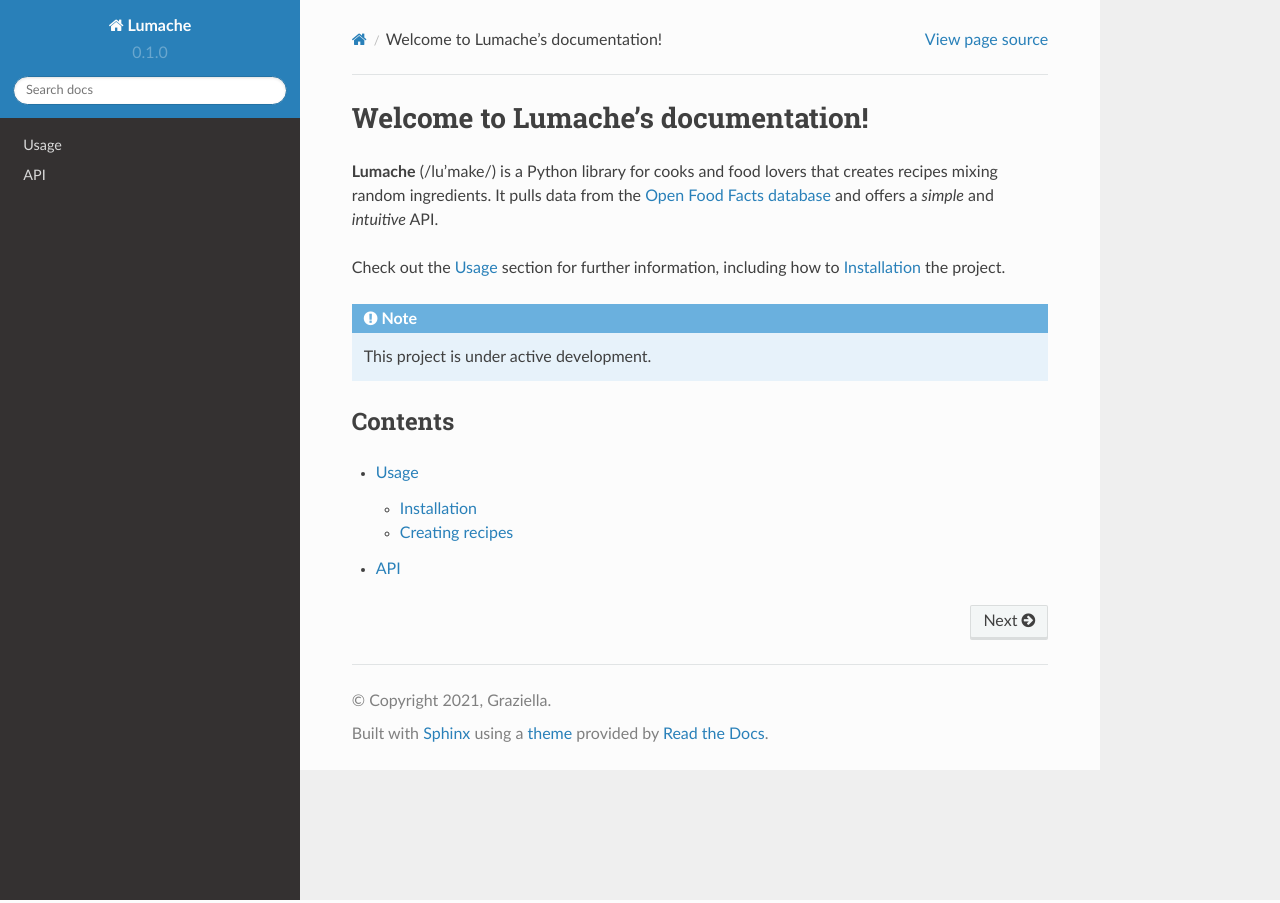
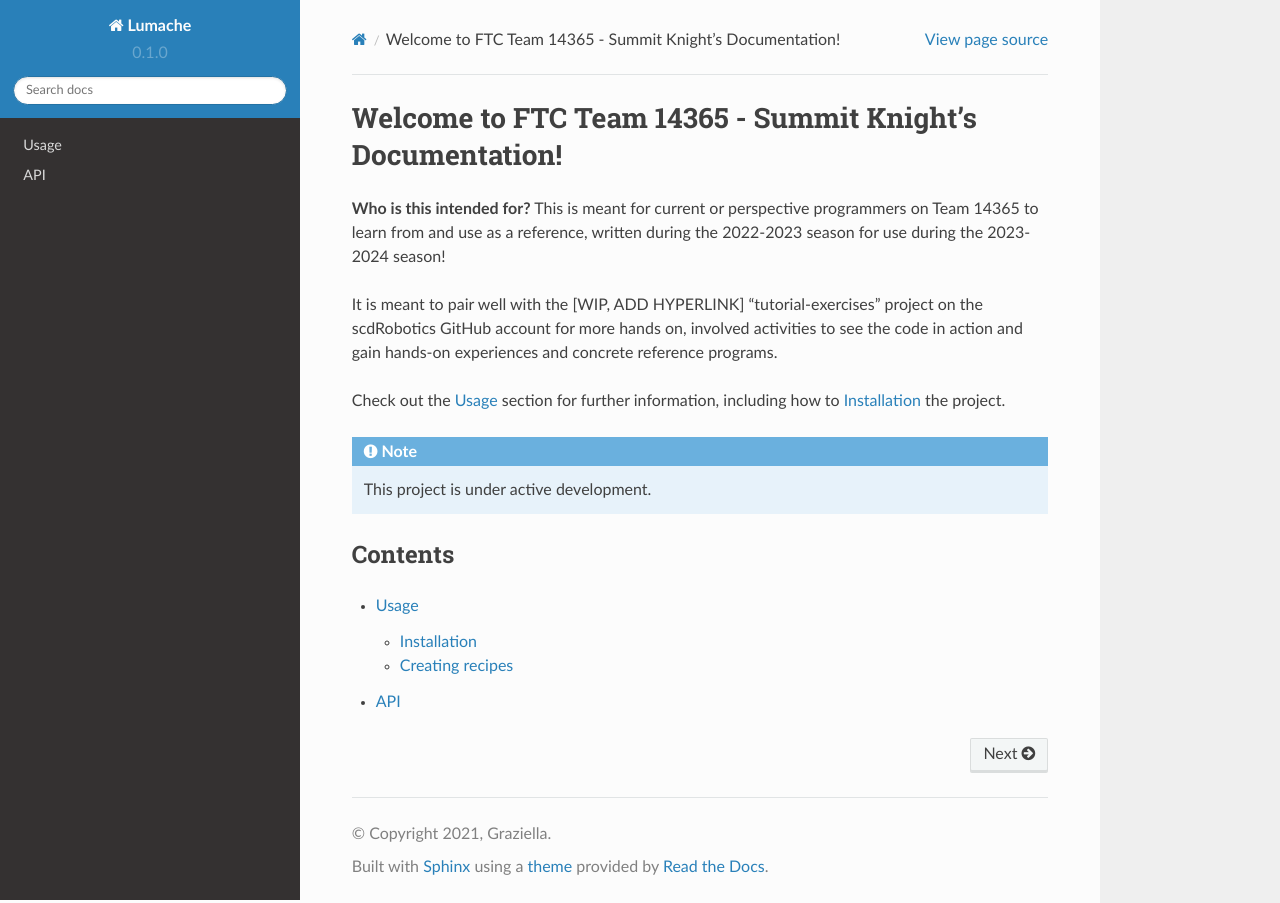
Before and after one commit to scdRobotics/14365-documentation, a Sphinx documentation site: the page built from docs/source/index.rst, in a window 1280 px wide. Built offline with Sphinx 7.4.7 and the Read the Docs theme 2.0.0, drawn with Linux system fonts in a browser that asks for light colours.

Commit message:
Update Index
Just trying to figure out more about how readTheDocs works, exactly

```diff
--- a/docs/source/index.rst
+++ b/docs/source/index.rst
@@ -1,10 +1,10 @@
-Welcome to Lumache's documentation!
+Welcome to FTC Team 14365 - Summit Knight's Documentation!
 ===================================
 
-**Lumache** (/lu'make/) is a Python library for cooks and food lovers
-that creates recipes mixing random ingredients.
-It pulls data from the `Open Food Facts database <https://world.openfoodfacts.org/>`_
-and offers a *simple* and *intuitive* API.
+**Who is this intended for?**
+This is meant for current or perspective programmers on Team 14365 to learn from and use as a reference, written during the 2022-2023 season for use during the 2023-2024 season!
+
+It is meant to pair well with the [WIP, ADD HYPERLINK] "tutorial-exercises" project on the scdRobotics GitHub account for more hands on, involved activities to see the code in action and gain hands-on experiences and concrete reference programs.
 
 Check out the :doc:`usage` section for further information, including
 how to :ref:`installation` the project.
```
